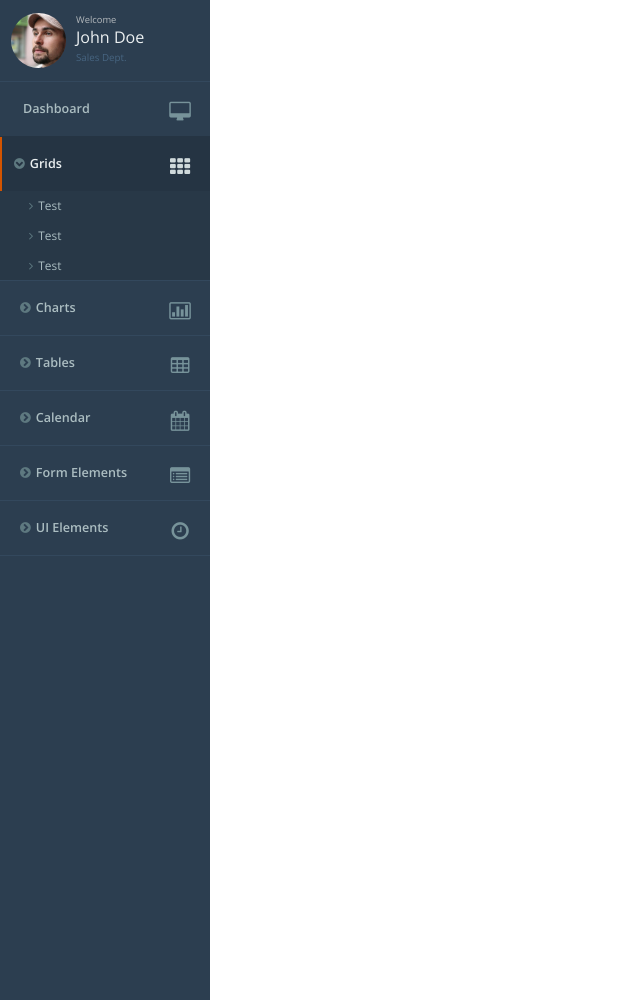
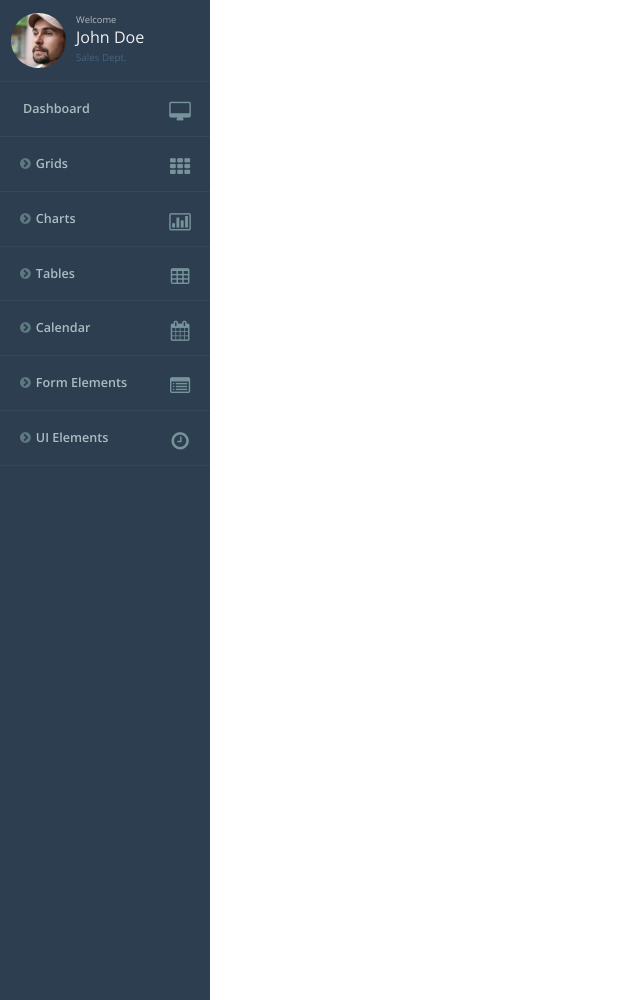
Before and after one commit to vivekagr/vakarian, a Flask app: page / in a window 1280 px wide. Shown: the part 64-1064 px from the top of the page, without its empty margins (0-640 px from the left). Run offline with Flask 2, Linux system fonts and the light colour scheme; style sheets or scripts are compiled from the project's sources; some libraries are stand-ins or nearby versions.

Commit message:
Add transition mixin and make sidebar elements collapsing functional.

```diff
--- a/static/css/scss/base.scss
+++ b/static/css/scss/base.scss
@@ -1,4 +1,12 @@
 @import 'vars';
+
+@mixin transition($transition-property, $transition-time, $method) {
+    -webkit-transition: $transition-property $transition-time $method;
+    -moz-transition: $transition-property $transition-time $method;
+    -ms-transition: $transition-property $transition-time $method;
+    -o-transition: $transition-property $transition-time $method;
+    transition: $transition-property $transition-time $method;
+}
 
 .fa-icon {
   display: inline-block;
@@ -11,12 +19,7 @@
 }
 
 * {
-  $transition-time: 0.1s;
-  transition: all $transition-time ease-in-out;
-  -webkit-transition: all $transition-time ease-in-out;
-  -moz-transition:    all $transition-time ease-in-out;
-  -ms-transition:     all $transition-time ease-in-out;
-  -o-transition:      all $transition-time ease-in-out;
+  @include transition(all, 0.2s, ease-in-out);
 }
 
 body {
@@ -132,6 +135,7 @@ body {
   // For the items which have dropdown child items
   li.dropdown {
     > ul {
+      display: none;
       background-color: darken($navbar-color, 9);
       padding-left: 0;
       > li > a {
@@ -154,6 +158,9 @@ body {
           border-left-color: #f39c12;
         }
       }
+    }
+    &.active > ul {
+      display: block;
     }
   }
 }
--- /dev/null
+++ b/static/js/template.js
@@ -0,0 +1,19 @@
+$(document).ready(function() {
+    var navSidebarLi = $(".nav-sidebar > li");
+    navSidebarLi.each(function() {
+        var el = $(this);
+        if (el.children("ul").length > 0) {
+            el.addClass("dropdown");
+        }
+    });
+    $(".nav-sidebar > li.dropdown > a").on('click', function() {
+        console.log('hey');
+        var el = $(this).parent("li");
+        if (el.hasClass("active")) {
+            el.removeClass("active");
+        } else {
+            navSidebarLi.removeClass("active", 1000);
+            el.addClass("active");
+        }
+    });
+});
--- a/templates/_base.html
+++ b/templates/_base.html
@@ -81,7 +81,7 @@
 
                 <ul class="nav nav-sidebar">
                     <li><a href="#"><i class="fa fa-desktop fa-fw"></i> <span>Dashboard</span></a></li>
-                    <li class="dropdown active">
+                    <li>
                         <a href="#"><i class="fa fa-th fa-fw"></i> <span>Grids</span></a>
                         <ul>
                             <li><a href="#">Test</a> </li>
@@ -89,18 +89,46 @@
                             <li><a href="#">Test</a> </li>
                         </ul>
                     </li>
-                    <li class="dropdown">
+                    <li>
                         <a href="#"><i class="fa fa-bar-chart-o fa-fw"></i> <span>Charts</span></a>
-{#                        <ul>#}
-{#                            <li><a href="#">Test</a> </li>#}
-{#                            <li><a href="#">Test</a> </li>#}
-{#                            <li><a href="#">Test</a> </li>#}
-{#                        </ul>#}
+                        <ul>
+                            <li><a href="#">Test</a> </li>
+                            <li><a href="#">Test</a> </li>
+                            <li><a href="#">Test</a> </li>
+                        </ul>
                     </li>
-                    <li class="dropdown"><a href="#"><i class="fa fa-table fa-fw"></i> <span>Tables</span></a></li>
-                    <li class="dropdown"><a href="#"><i class="fa fa-calendar fa-fw"></i> <span>Calendar</span></a></li>
-                    <li class="dropdown"><a href="#"><i class="fa fa-list-alt fa-fw"></i> <span>Form Elements</span></a></li>
-                    <li class="dropdown"><a href="#"><i class="fa fa-clock-o fa-fw"></i> <span>UI Elements</span></a></li>
+                    <li>
+                        <a href="#"><i class="fa fa-table fa-fw"></i> <span>Tables</span></a>
+                        <ul>
+                            <li><a href="#">Test</a> </li>
+                            <li><a href="#">Test</a> </li>
+                            <li><a href="#">Test</a> </li>
+                        </ul>
+                    </li>
+                    <li>
+                        <a href="#"><i class="fa fa-calendar fa-fw"></i> <span>Calendar</span></a>
+                        <ul>
+                            <li><a href="#">Test</a> </li>
+                            <li><a href="#">Test</a> </li>
+                            <li><a href="#">Test</a> </li>
+                        </ul>
+                    </li>
+                    <li>
+                        <a href="#"><i class="fa fa-list-alt fa-fw"></i> <span>Form Elements</span></a>
+                        <ul>
+                            <li><a href="#">Test</a> </li>
+                            <li><a href="#">Test</a> </li>
+                            <li><a href="#">Test</a> </li>
+                        </ul>
+                    </li>
+                    <li>
+                        <a href="#"><i class="fa fa-clock-o fa-fw"></i> <span>UI Elements</span></a>
+                        <ul>
+                            <li><a href="#">Test</a> </li>
+                            <li><a href="#">Test</a> </li>
+                            <li><a href="#">Test</a> </li>
+                        </ul>
+                    </li>
                 </ul>
 
             </div>{{ c('/left sidebar') }}
@@ -126,6 +154,9 @@
     {{ cu('vendor') }}
     {% block vendor_js %}{% endblock %}
 
+    {{ cu('template') }}
+    <script src="{{ static('js/template.js') }}"></script>
+
     {{ cu('page specific') }}
     {% block js %}{% endblock %}
 
```
